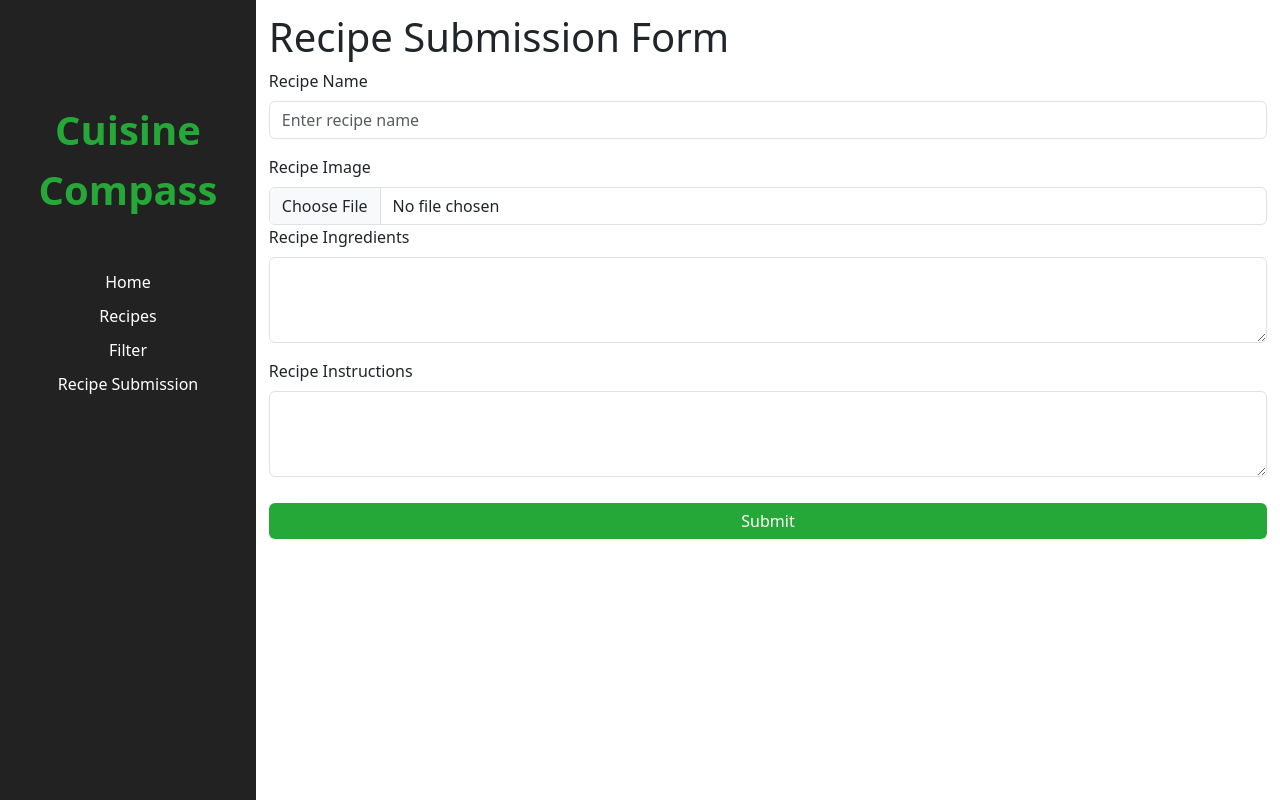
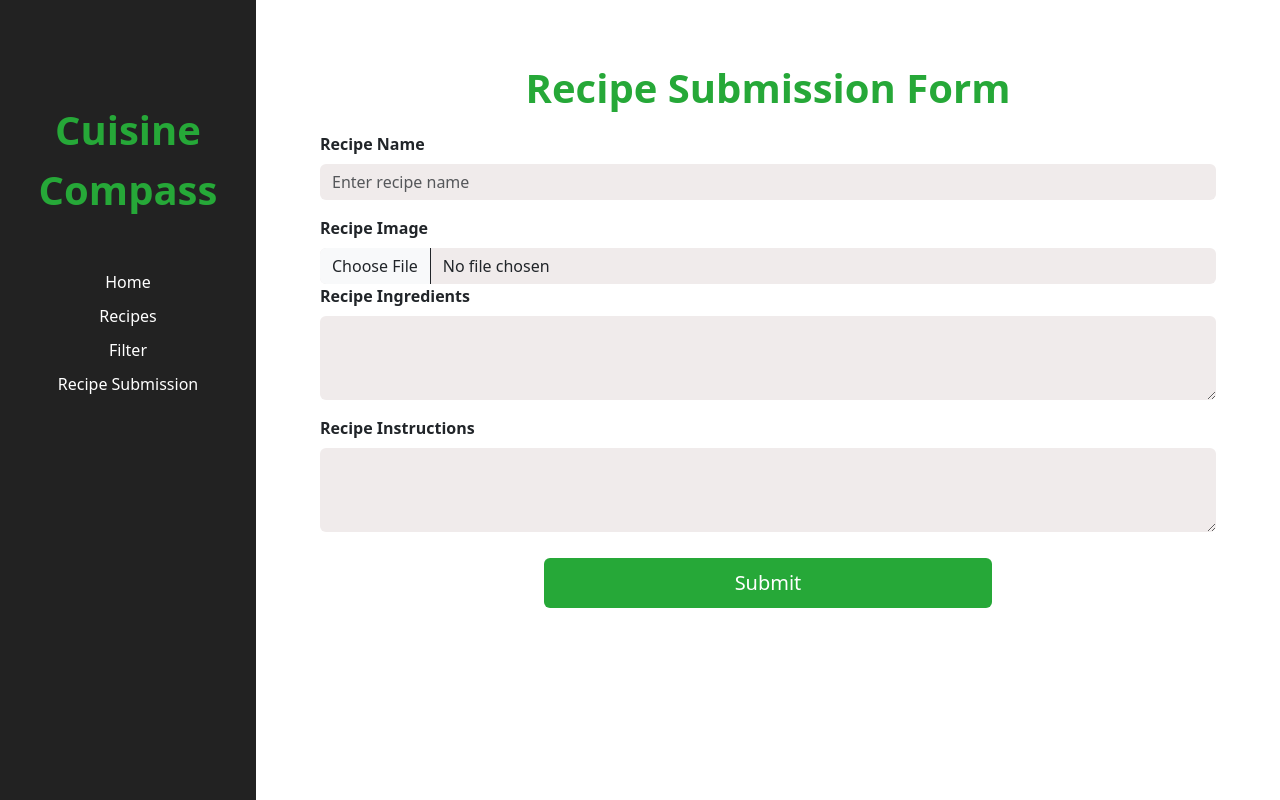
Before and after one commit to Denish2003/CuisineCompass, a React (Vite) app: page /submission in a window 1280 px wide. Built offline with nearby package versions, Linux system fonts and the light colour scheme.

Commit message:
Style the submission form

```diff
--- a/src/Components/Submission.css
+++ b/src/Components/Submission.css
@@ -1,6 +1,28 @@
 .submission {
-    margin-left: 21%;
-    margin-right: 1%;
-    margin-top: 1%;
-    margin-bottom: 1%;
+    margin-left: 25%;
+    margin-right: 5%;
+    margin-top: 5%;
+    margin-bottom: 5%;
 }
+
+.heading-submission {
+    font-weight: bold;
+    margin-bottom: 20px;
+    text-align: center;
+    color: #26a838;
+}
+
+.form-label {
+    font-weight: bold;
+}
+
+.form-input {
+    background-color: #f0ebeb !important;
+    border: None !important;
+}
+
+.form-button {
+    height: 50px;
+    font-size: 20px !important;
+    width: 50%;
+}
--- a/src/Components/Submission.tsx
+++ b/src/Components/Submission.tsx
@@ -4,29 +4,31 @@ import './Submission.css';
 function Submission() {
   return (
     <div className="submission">
-        <h1>Recipe Submission Form</h1>
+        <h1 className="heading-submission">Recipe Submission Form</h1>
         <Form>
             <Form.Group className="mb-3" controlId="formBasicText">
-                <Form.Label>Recipe Name</Form.Label>
-                <Form.Control type="input" placeholder="Enter recipe name" />
+                <Form.Label className="form-label">Recipe Name</Form.Label>
+                <Form.Control className="form-input" type="input" placeholder="Enter recipe name" />
             </Form.Group>
 
             <label htmlFor="formFile" className="form-label">Recipe Image</label>
-            <input className="form-control form-control-md custom-input" id="formFileLg" type="file" />
+            <input className="form-control form-control-md custom-input form-input" id="formFileLg" type="file" />
 
             <Form.Group className="mb-3" controlId="exampleForm.ControlTextarea1">
-                <Form.Label>Recipe Ingredients</Form.Label>
-                <Form.Control as="textarea" rows={3} />
+                <Form.Label className="form-label">Recipe Ingredients</Form.Label>
+                <Form.Control className="form-input" as="textarea" rows={3} />
             </Form.Group>
 
             <Form.Group className="mb-3" controlId="exampleForm.ControlTextarea1">
-                <Form.Label>Recipe Instructions</Form.Label>
-                <Form.Control as="textarea" rows={3} />
+                <Form.Label className="form-label">Recipe Instructions</Form.Label>
+                <Form.Control className="form-input" as="textarea" rows={3} />
             </Form.Group>
 
-            <Button variant="primary" type="submit">
-                Submit
-            </Button>
+            <div className="d-flex justify-content-center">
+                <Button className="form-button" variant="primary" type="submit">
+                    Submit
+                </Button>
+            </div>
 
         </Form>
     </div>
```
